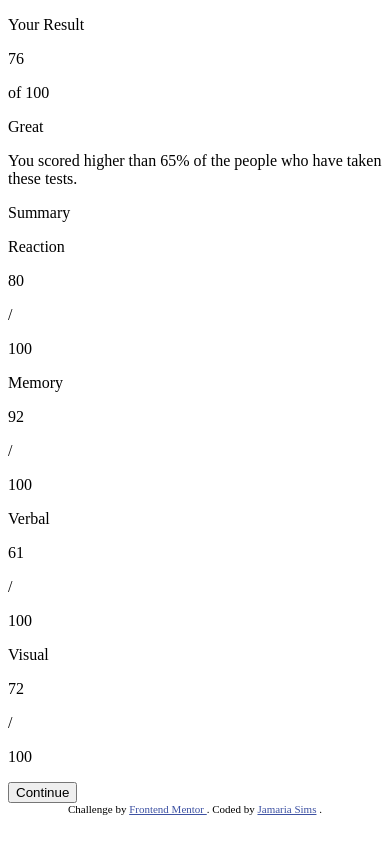
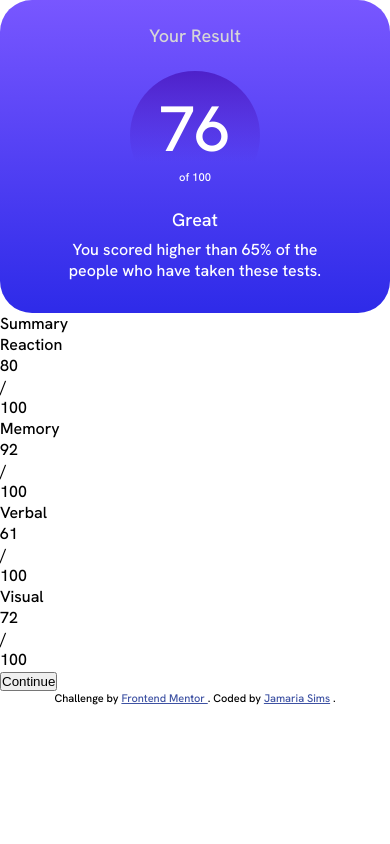
Before and after one commit to JamariaSims/FrontendMentor-ResultsSummaryComponent, a plain HTML site: page index.html in a window 390 px wide. Drawn offline with Linux system fonts and the light colour scheme.

Commit message:
Top container for mobile completed

```diff
--- a/index.html
+++ b/index.html
@@ -10,6 +10,11 @@
 			type="image/png"
 			sizes="32x32"
 			href="./assets/images/favicon-32x32.png" />
+		<link rel="preconnect" href="https://fonts.googleapis.com" />
+		<link rel="preconnect" href="https://fonts.gstatic.com" crossorigin />
+		<link
+			href="https://fonts.googleapis.com/css2?family=Hanken+Grotesk:wght@500;700;800&display=swap"
+			rel="stylesheet" />
 
 		<title>Frontend Mentor | Results summary component</title>
 
@@ -22,19 +27,79 @@
 			.attribution a {
 				color: hsl(228, 45%, 44%);
 			}
+			/*
+        My Style Below
+      */
+			* {
+				margin: 0;
+				padding: 0;
+			}
+			html {
+				margin: 0% auto;
+				font-size: 16px;
+				font-family: "Hanken Grotesk", sans-serif;
+				font-weight: 500;
+			}
+			.First-Container {
+				background: linear-gradient(
+					0deg,
+					hsl(241, 81%, 54%) 0%,
+					hsl(252, 100%, 67%) 100%
+				);
+				color: white;
+				display: flex;
+				flex-direction: column;
+				text-align: center;
+				justify-content: space-around;
+				border-radius: 2rem;
+			}
+			.First-Container > p {
+				font-size: 18px;
+			}
+			.Title {
+				margin: 1.5rem;
+				color: rgb(214, 214, 214);
+			}
+			.Status-Container {
+				padding: 1rem;
+				background: linear-gradient(
+					180deg,
+					hsla(256, 72%, 46%, 1) 0%,
+					hsla(241, 72%, 46%, 0) 70%
+				);
+				border-radius: 10rem;
+				width: 25%;
+				margin: 0% auto;
+			}
+			.Status-Title {
+				font-size: 4rem;
+				margin: 0%;
+				padding: 0%;
+			}
+			.Status-Body {
+				font-size: 0.7rem;
+			}
+			.Status-Body_Great {
+				margin-block: 0.5rem;
+			}
+			.First-Container article {
+				width: 70%;
+				margin: 0% auto;
+				margin-bottom: 2rem;
+			}
 		</style>
 	</head>
 	<body>
-		<section>
-			<p>Your Result</p>
-			<div>
-				<p>76</p>
-				<p>of 100</p>
+		<section class="First-Container">
+			<p class="Title">Your Result</p>
+			<div class="Status-Container">
+				<p class="Status-Title">76</p>
+				<p class="Status-Body">of 100</p>
 			</div>
-			<p>Great</p>
-			<p>
+			<p class="Status-Body_Great">Great</p>
+			<article>
 				You scored higher than 65% of the people who have taken these tests.
-			</p>
+			</article>
 		</section>
 		<section>
 			<p>Summary</p>
```
Also changed, not shown: 1 other file.
